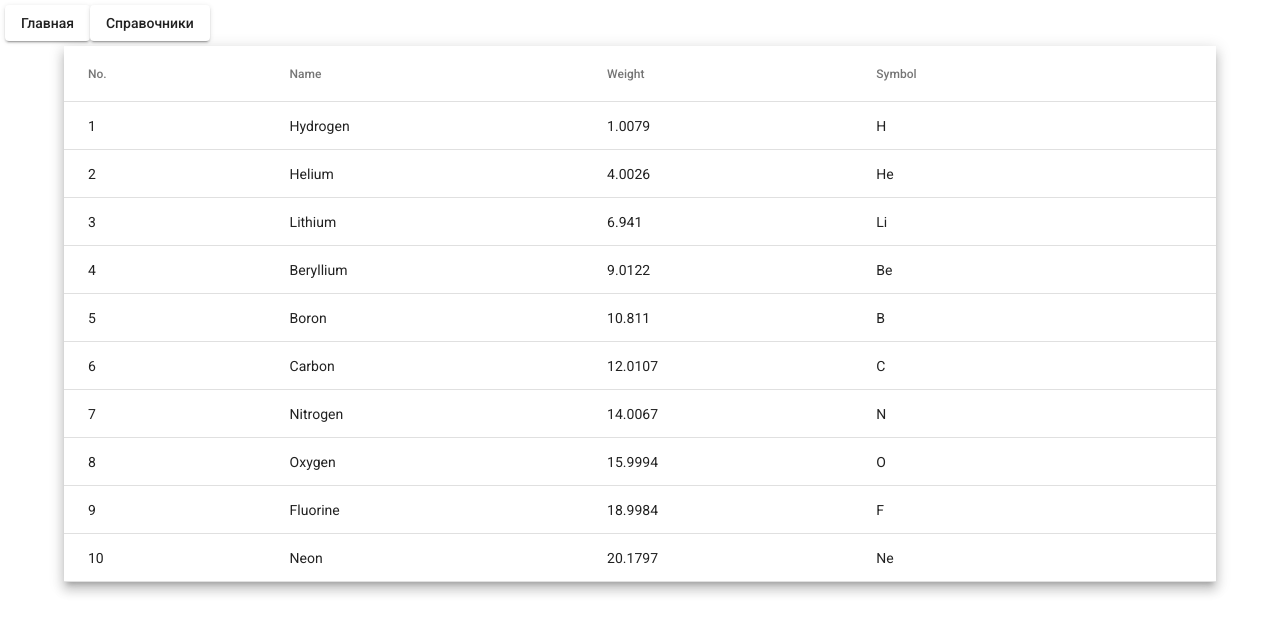
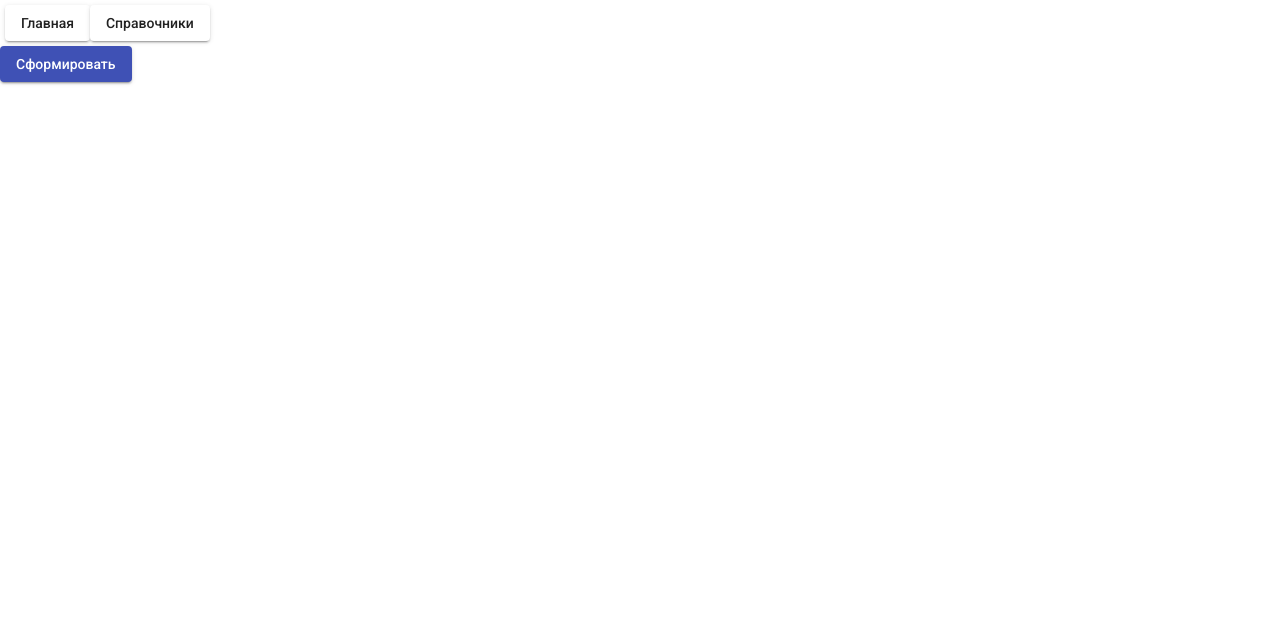
Before and after one commit to Martiniks/accTech, an Angular app: page /offices2 in a window 1280 px wide. Shown: the top 634 px of the page. Built offline with nearby package versions, Linux system fonts and the light colour scheme.

Commit message:
mat table whis trick

```diff
--- a/src/app/components/offices2/offices2.component.html
+++ b/src/app/components/offices2/offices2.component.html
@@ -1,13 +1,16 @@
-<div class="my-flex-container" >
+<div >
+    <button mat-raised-button color="primary" (click)="getTab()">Сформировать</button>
+</div>
+<div class="my-flex-container" *ngIf="done" >
 <table mat-table [dataSource]="dataSource" class="mat-elevation-z8">
 
     <!--- Note that these columns can be defined in any order.
           The actual rendered columns are set as a property on the row definition" -->
 
-    <!-- Position Column -->
-    <ng-container matColumnDef="position">
+    <!-- Id Column -->
+    <ng-container matColumnDef="id">
         <th mat-header-cell *matHeaderCellDef> No. </th>
-        <td mat-cell *matCellDef="let element"> {{element.position}} </td>
+        <td mat-cell *matCellDef="let element"> {{element.id}} </td>
     </ng-container>
 
     <!-- Name Column -->
@@ -16,16 +19,10 @@
         <td mat-cell *matCellDef="let element"> {{element.name}} </td>
     </ng-container>
 
-    <!-- Weight Column -->
-    <ng-container matColumnDef="weight">
-        <th mat-header-cell *matHeaderCellDef> Weight </th>
-        <td mat-cell *matCellDef="let element"> {{element.weight}} </td>
-    </ng-container>
-
-    <!-- Symbol Column -->
-    <ng-container matColumnDef="symbol">
-        <th mat-header-cell *matHeaderCellDef> Symbol </th>
-        <td mat-cell *matCellDef="let element"> {{element.symbol}} </td>
+    <!-- Adres Column -->
+    <ng-container matColumnDef="adres">
+        <th mat-header-cell *matHeaderCellDef> Adres </th>
+        <td mat-cell *matCellDef="let element"> {{element.adres}} </td>
     </ng-container>
 
     <tr mat-header-row *matHeaderRowDef="displayedColumns"></tr>
--- a/src/app/components/offices2/offices2.component.scss
+++ b/src/app/components/offices2/offices2.component.scss
@@ -1,3 +1,3 @@
 table {
-  width: 90%;
+  width: 95%;
 }
--- a/src/app/components/offices2/offices2.component.ts
+++ b/src/app/components/offices2/offices2.component.ts
@@ -1,38 +1,48 @@
-import { Component, OnInit } from '@angular/core';
+import { ChangeDetectionStrategy, Component } from '@angular/core';
+import { tap } from 'rxjs/operators';
+import { HttpService } from '../../services/http.service';
 
 export interface PeriodicElement {
+  id: string;
   name: string;
-  position: number;
-  weight: number;
-  symbol: string;
+  adres: string;
+  director?: string;
+  glbuh?: string;
+  zamdir?: string;
 }
 
 const ELEMENT_DATA: PeriodicElement[] = [
-  {position: 1, name: 'Hydrogen', weight: 1.0079, symbol: 'H'},
-  {position: 2, name: 'Helium', weight: 4.0026, symbol: 'He'},
-  {position: 3, name: 'Lithium', weight: 6.941, symbol: 'Li'},
-  {position: 4, name: 'Beryllium', weight: 9.0122, symbol: 'Be'},
-  {position: 5, name: 'Boron', weight: 10.811, symbol: 'B'},
-  {position: 6, name: 'Carbon', weight: 12.0107, symbol: 'C'},
-  {position: 7, name: 'Nitrogen', weight: 14.0067, symbol: 'N'},
-  {position: 8, name: 'Oxygen', weight: 15.9994, symbol: 'O'},
-  {position: 9, name: 'Fluorine', weight: 18.9984, symbol: 'F'},
-  {position: 10, name: 'Neon', weight: 20.1797, symbol: 'Ne'},
+  { "id": "400", "name": "Филиал Белгосстраха по Гродненской области", "adres": "230012, г. Гродно, ул. Доватора, 2/2", "director": "", "zamdir": "", "glbuh": "" },
+  { "id": "401", "name": " Представительство по г.Гродно", "adres": "230012, г. Гродно, ул. Доватора, 2/2", "director": "", "zamdir": "", "glbuh": "" },
+  { "id": "403", "name": " Представительство по Волковыскому району", "adres": "231900, г. Волковыск, ул. Медведева, 3", "director": "", "zamdir": "", "glbuh": "" },
+  { "id": "404", "name": " Представительство по Вороновскому району", "adres": "231391, г.п. Вороново, ул. Калинина, 4/а", "director": "", "zamdir": "", "glbuh": "" },
+  { "id": "405", "name": " Представительство по Гродненскому району", "adres": "230025, г. Гродно, пр. Космонавтов, 37а", "director": "", "zamdir": "", "glbuh": "" },
+  { "id": "406", "name": " Представительство по Дятловскому району", "adres": "231471, г. Дятлово, ул. Первомайская, 1", "director": "", "zamdir": "", "glbuh": "" },
 ];
 
 @Component({
   selector: 'app-offices2',
   templateUrl: './offices2.component.html',
-  styleUrls: ['./offices2.component.scss']
+  styleUrls: ['./offices2.component.scss'],
+  changeDetection: ChangeDetectionStrategy.OnPush,
 })
-export class Offices2Component implements OnInit {
+export class Offices2Component  {
 
-  displayedColumns: string[] = ['position', 'name', 'weight', 'symbol'];
-  dataSource = ELEMENT_DATA;
+  displayedColumns: string[] = ['id', 'name', 'adres'];
+  dataSource: PeriodicElement[]  = ELEMENT_DATA;
+  done =false;
 
-  constructor() { }
+  constructor(private httpService: HttpService) {
+    console.log('>>1 constructor');
+    this.getTab();
+  }
 
-  ngOnInit(): void {
+  getTab():void {
+    this.httpService.getTab().pipe(tap(val => console.log(val))).subscribe((data: any) => {
+      this.dataSource = data.arrTab;
+      this.done=true;
+    });
+      console.log('>>2 gettab');
   }
 
 }
```
